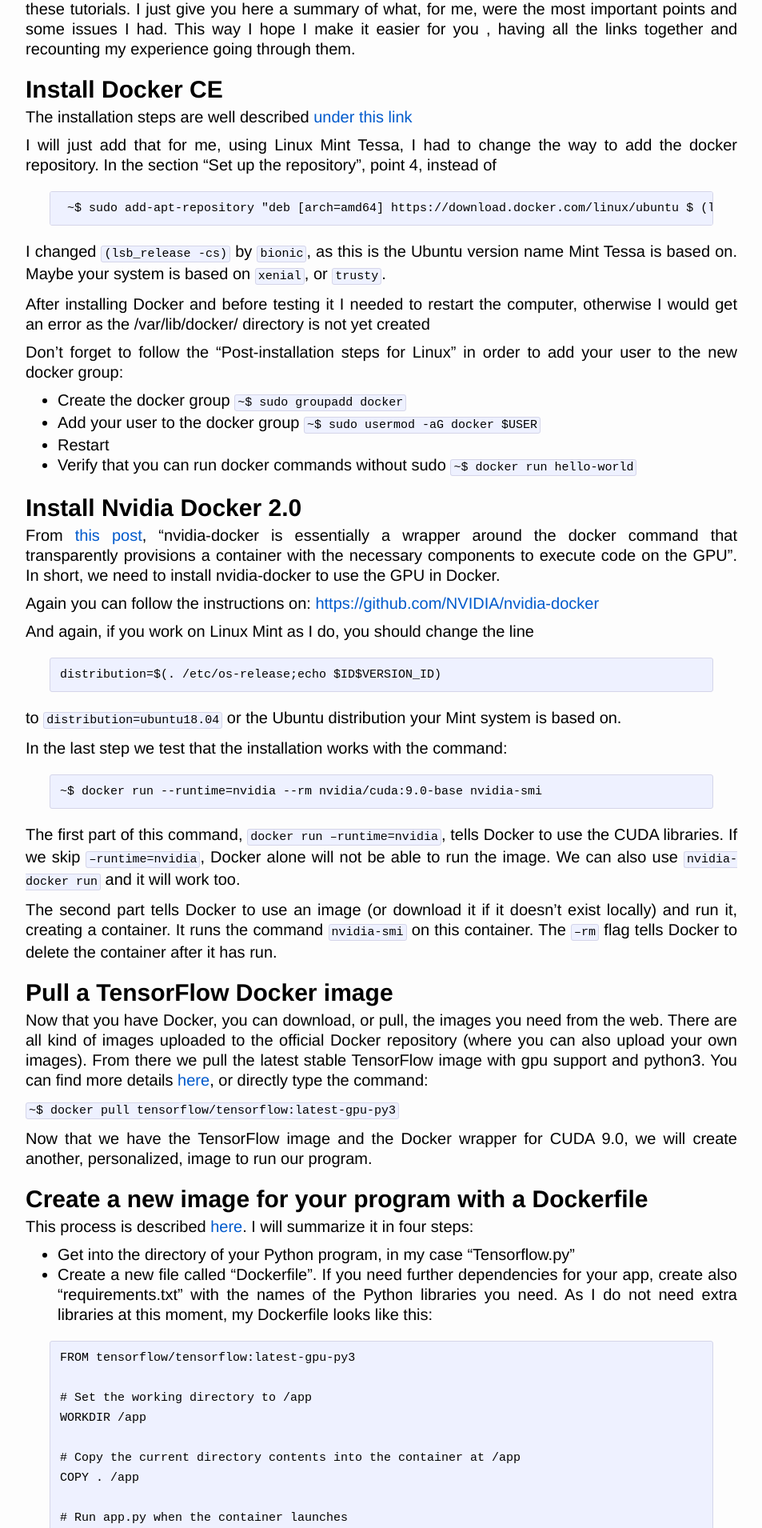
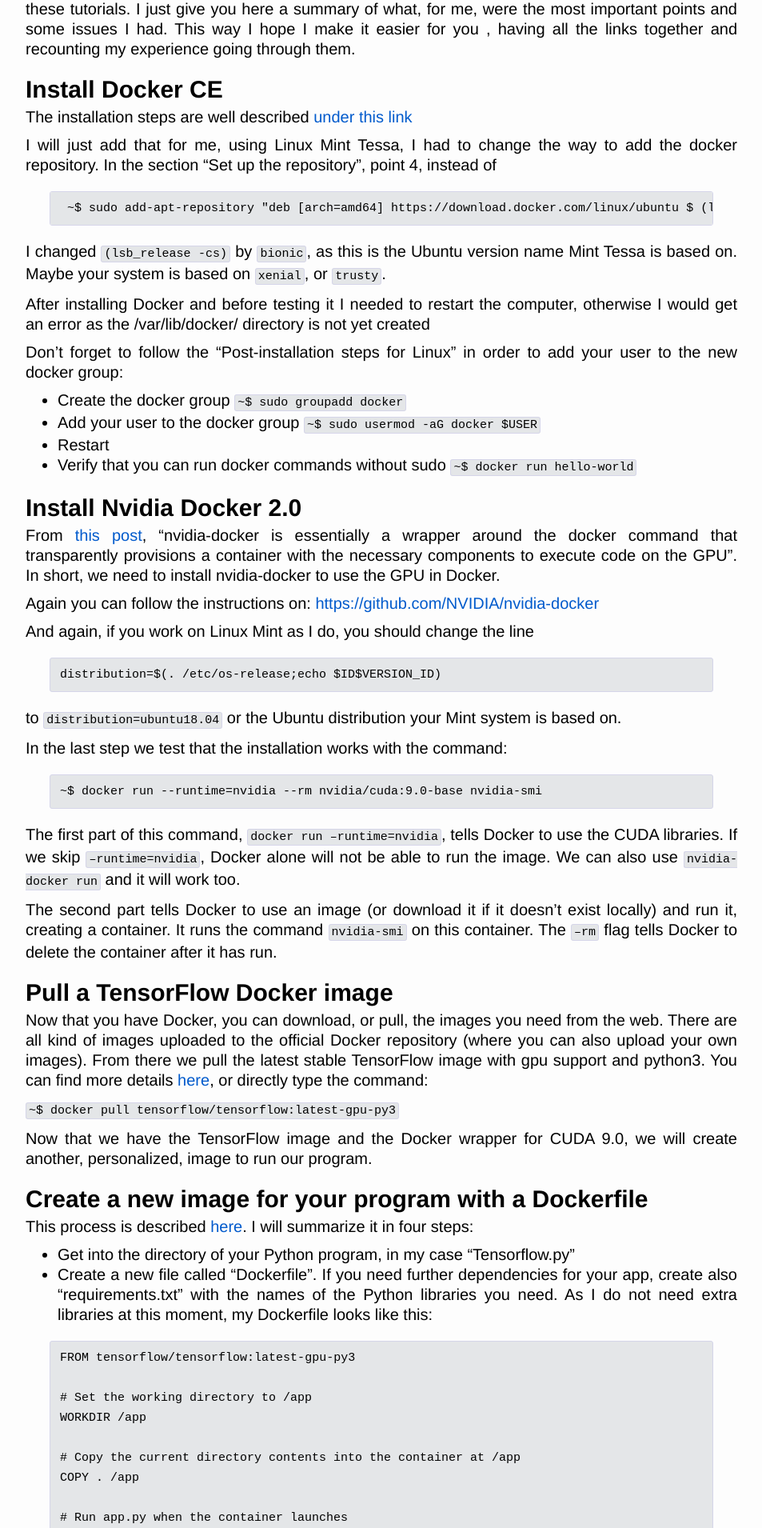
Before and after one commit to josehoras/josehoras.github.io, a Jekyll site: the page built from _posts/2019-03-11-tensorflow-with-gpu-using-docker-and-pycharm.md, in a window 1280 px wide. Shown: the part 1145-3055 px from the top of the page at 80% size, without its empty margins (178-1131 px from the left). Built offline with Jekyll 4.4.1, drawn with Linux system fonts in a browser that asks for light colours.

Commit message:
Nicer format

```diff
--- a/css/my_stylesheet.css
+++ b/css/my_stylesheet.css
@@ -13,7 +13,7 @@
 
 a         { color: #005ACC; text-decoration: none; }
 a:hover   { color: #000; text-decoration: underline; }
-a:visited { color: #346593; }
+/*a:visited { color: #005ACC; }*/
 
 /* h1 { font-size: 100%; font-weight: 100; } */
 
@@ -70,6 +70,7 @@
   padding: 10px 10px;
   margin-bottom: 30px;
   background: #fdfdfd;
+  /* #fdfdfd */
   opacity: 0.95;
   border: 3px solid #e8e8e8;
   border-radius: 20px;
@@ -113,7 +114,8 @@
   padding-left: 25px;
 }
 .post-body blockquote {
-  border-left: 40px solid #e8e8e8;
+  border-left: 40px;
+  /*e8e8e8*/
   font-size: 18px;
   opacity: .6;
   letter-spacing: -1px;
@@ -122,7 +124,8 @@
 
 .post-body pre, code {
   border: 1px solid #d5d5e9;
-  background-color: #EEF1FF;
+  background-color: #E4E6E8;
+  /*EEF1FF*/
   padding: 8px 12px;
 
   border-radius: 3px;
```
